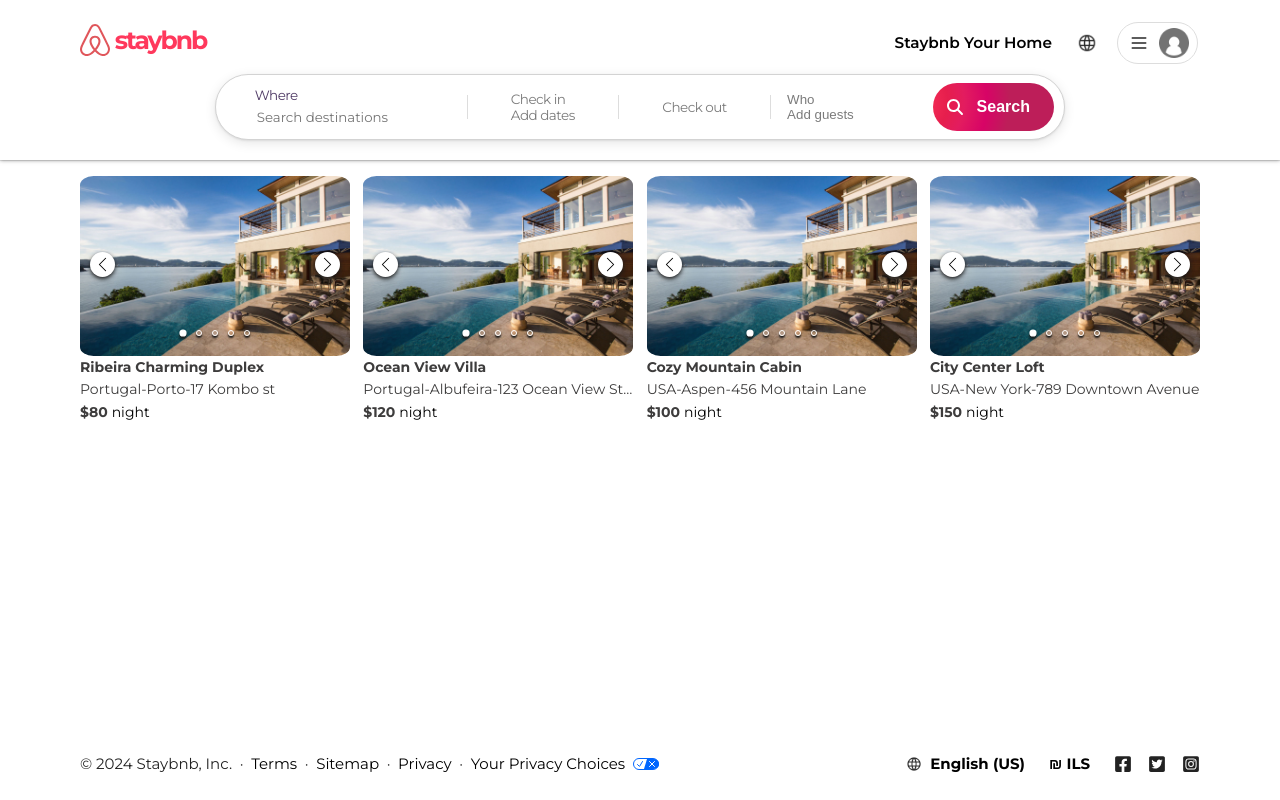
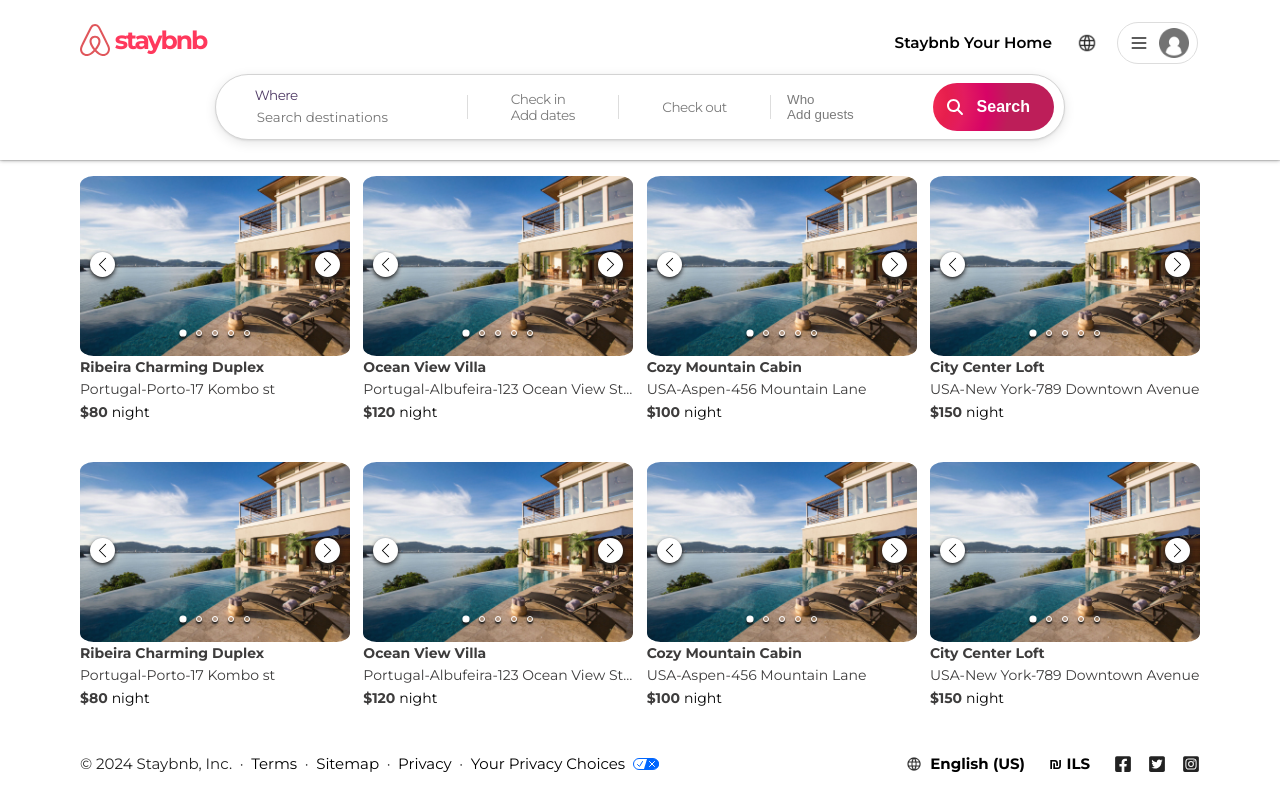
Before and after one commit to OriChaiMatan/staybnb, a React (Vite) app: page / in a window 1280 px wide. Built offline with nearby package versions, Linux system fonts and the light colour scheme; grey boxes are pictures that could not be loaded.

Commit message:
add scroll bar in StayIndex

```diff
--- a/src/assets/styles/basics/_layout.scss
+++ b/src/assets/styles/basics/_layout.scss
@@ -13,6 +13,10 @@
         &.full {
             grid-column: 1 /-1;
         }
+    }
+
+    .main-content {
+        overflow-y: auto; /* Always show scrollbar */
     }
 
 
--- a/src/pages/StayIndex.jsx
+++ b/src/pages/StayIndex.jsx
@@ -2,7 +2,7 @@ import { useState, useEffect } from "react"
 import { Outlet } from "react-router-dom"
 import { stayService } from "../services/stay.service"
 import { StayList } from "../cmps/StayList"
-import {LabelsFilter} from "../cmps/LabelsFilter"
+import { LabelsFilter } from "../cmps/LabelsFilter"
 
 export function StayIndex() {
     const [stays, setStays] = useState(null)
@@ -26,6 +26,13 @@ export function StayIndex() {
         <div className="stay-index">
             <LabelsFilter />
             <StayList stays={stays} />
+            <StayList stays={stays} />
+            <StayList stays={stays} />
+            <StayList stays={stays} />
+            <StayList stays={stays} />
+            <StayList stays={stays} />
+            <StayList stays={stays} />
+            <StayList stays={stays} />
             <Outlet context={{ title: 'hi' }} />
         </div>
     );
```
